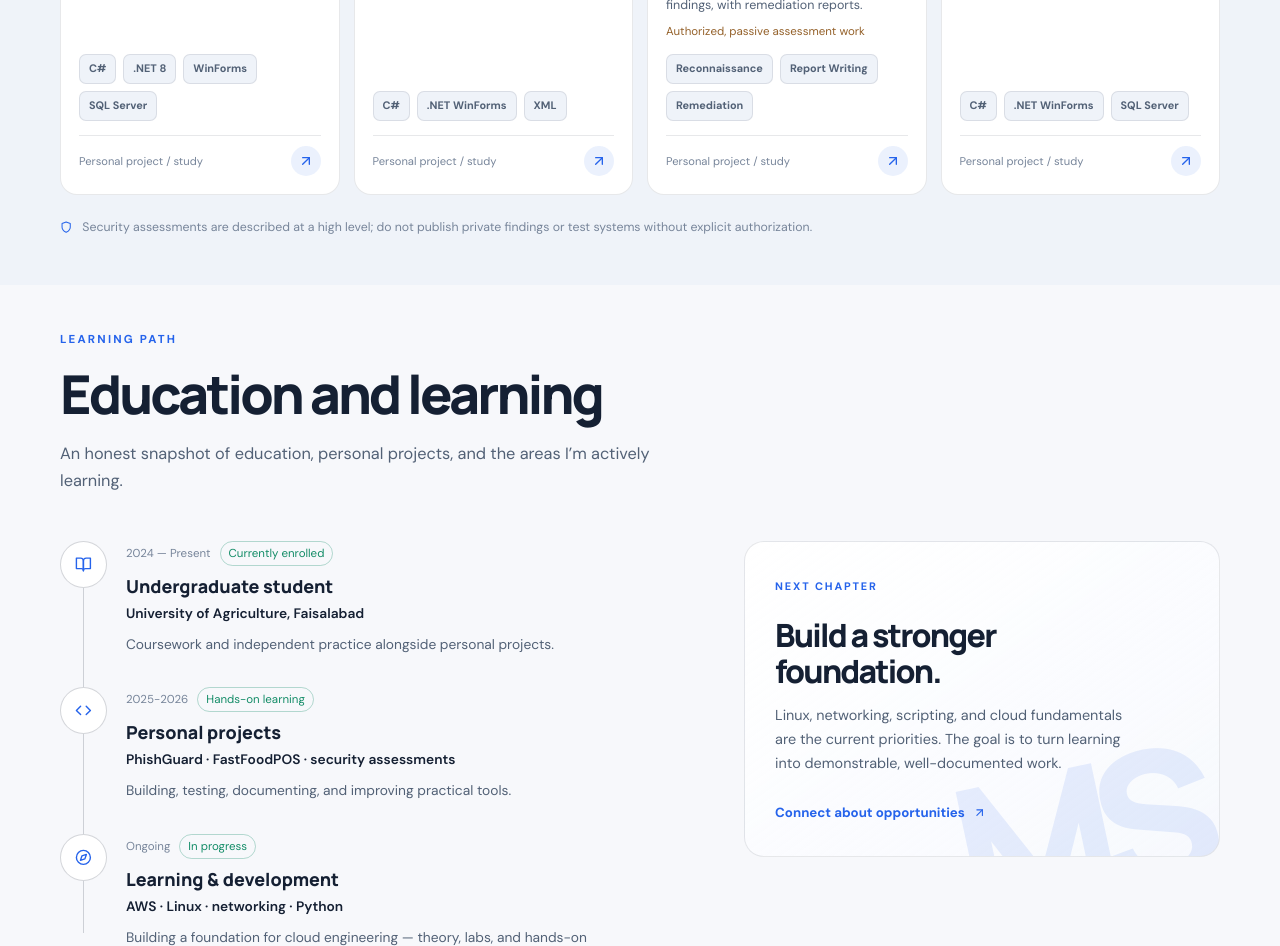
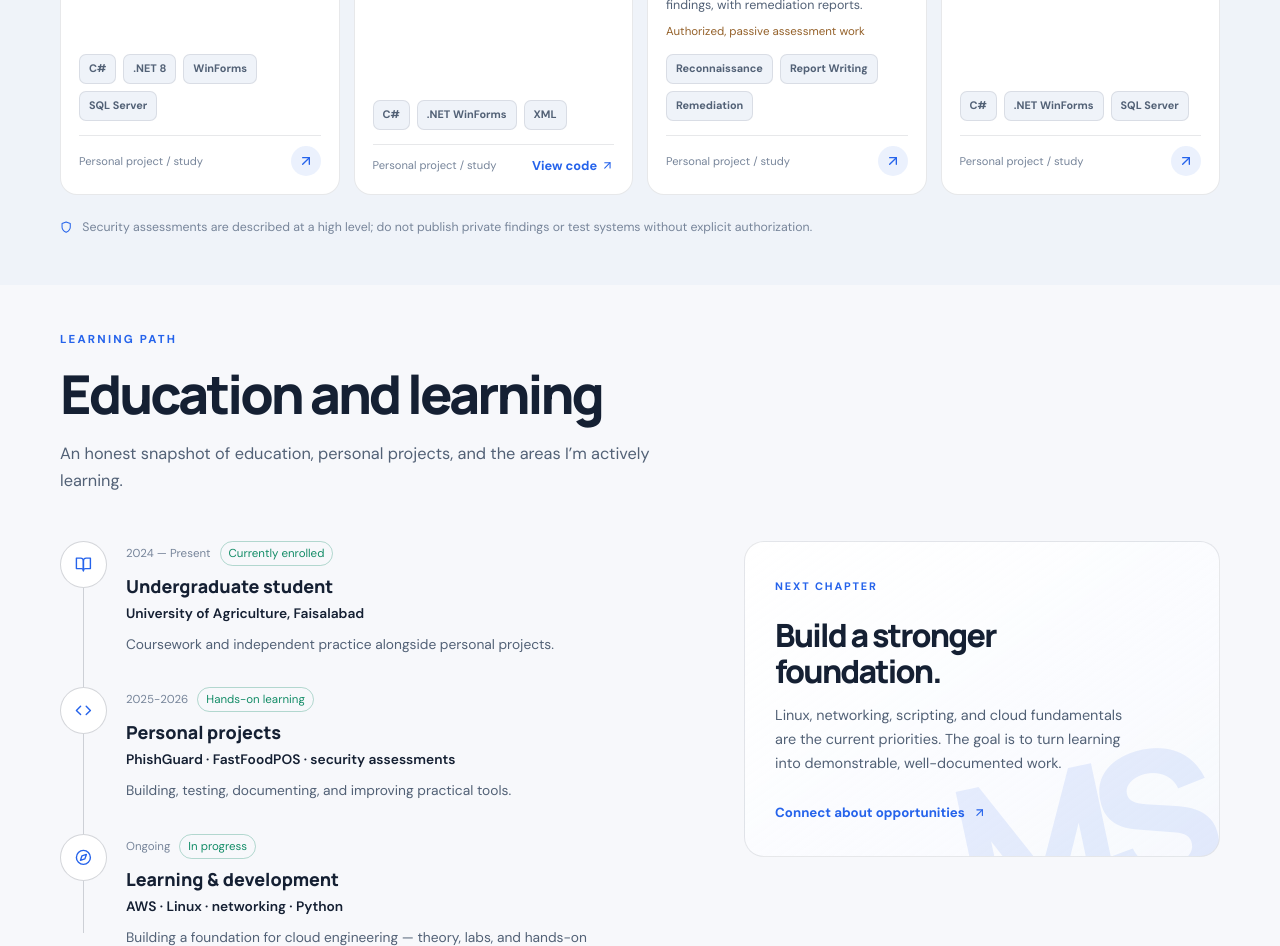
Before and after one commit to muhammadsaqlain-tech/saqlain-portfolio, a React (Vite) app: page / in a window 1280 px wide. Shown: the part 3660-4606 px from the top of the page. Built offline with nearby package versions, Linux system fonts and the light colour scheme.

Commit message:
Render View code link on project cards

```diff
--- a/src/components/Projects.tsx
+++ b/src/components/Projects.tsx
@@ -61,7 +61,7 @@ export default function Projects() {
               <p>{project.description}</p>
               {project.note && <span className="project-note">{project.note}</span>}
               <div className="tag-row">{project.tags.map((tag) => <span className="tag" key={tag}>{tag}</span>)}</div>
-              <div className="project-card-bottom"><span>Personal project / study</span><span className="project-arrow" aria-hidden="true"><FiArrowUpRight /></span></div>
+              <div className="project-card-bottom"><span>Personal project / study</span>{project.href ? (<a className="project-link" href={project.href} target="_blank" rel="noreferrer">View code <FiArrowUpRight /></a>) : (<span className="project-arrow" aria-hidden="true"><FiArrowUpRight /></span>)}</div>
             </motion.article>
           ))}
         </div>
--- a/src/styles.css
+++ b/src/styles.css
@@ -237,6 +237,8 @@ img { display: block; max-width: 100%; }
 .project-note { color: var(--warm); font-size: .72rem; margin: -5px 0 13px; }
 .project-card .tag-row { margin-top: auto; }
 .project-card-bottom { display: flex; align-items: center; justify-content: space-between; gap: 10px; margin-top: 14px; padding-top: 10px; border-top: 1px solid var(--line); color: var(--faint); font-size: .7rem; }
+.project-link { display: inline-flex; align-items: center; gap: 4px; color: var(--accent); font-size: .8rem; font-weight: 700; text-decoration: none; }
+.project-link:hover { text-decoration: underline; }
 .project-arrow { display: grid; place-items: center; width: 30px; height: 30px; border-radius: 50%; background: var(--accent-soft); color: var(--accent); font-size: 1rem; }
 .projects-footnote { display: flex; align-items: flex-start; gap: 10px; margin: 22px 0 0; color: var(--faint); font-size: .77rem; }
 .projects-footnote svg { flex: 0 0 auto; margin-top: 4px; color: var(--accent); }
```
